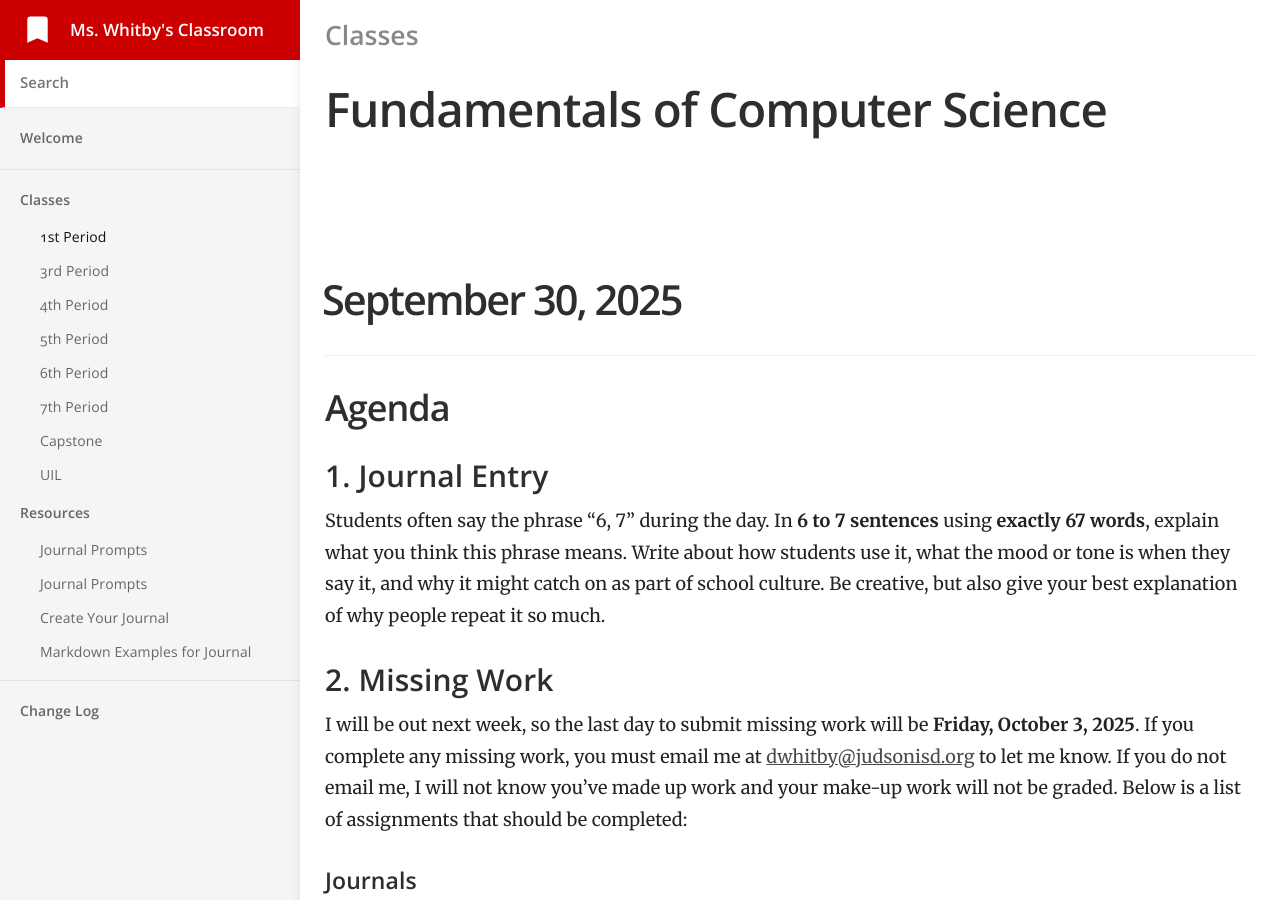
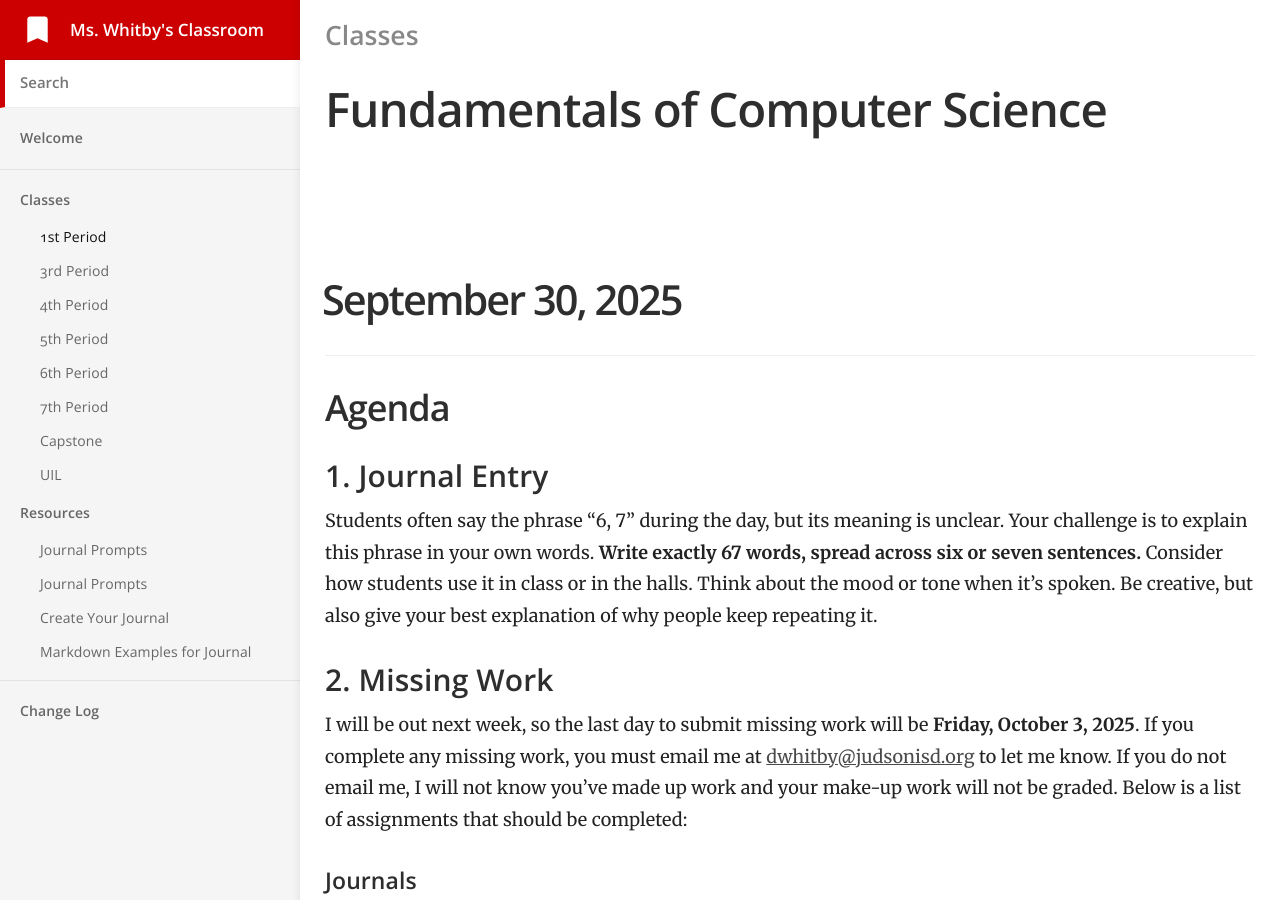
Before and after one commit to mswhitby/classroom, a Jekyll site: the page built from _docs/classes/1st.md, in a window 1280 px wide and 900 px high. Built offline with Jekyll 4.4.1, drawn with Linux system fonts in a browser that asks for light colours.

Commit message:
Updated journal

```diff
--- a/_docs/classes/1st.md
+++ b/_docs/classes/1st.md
@@ -11,7 +11,9 @@ order: 1
 
 ### 1. Journal Entry
 
-Students often say the phrase “6, 7” during the day. In **6 to 7 sentences** using **exactly 67 words**, explain what you think this phrase means. Write about how students use it, what the mood or tone is when they say it, and why it might catch on as part of school culture. Be creative, but also give your best explanation of why people repeat it so much.
+Students often say the phrase "6, 7" during the day, but its meaning is unclear. Your challenge is to explain this phrase in your own words. **Write exactly 67 words, spread across six or seven sentences.** Consider how students use it in class or in the halls. Think about the mood or tone when it's spoken. Be creative, but also give your best explanation of why people keep repeating it.
+
+<!-- Students often say the phrase “6, 7” during the day. In **6 to 7 sentences** using **exactly 67 words**, explain what you think this phrase means. Write about how students use it, what the mood or tone is when they say it, and why it might catch on as part of school culture. Be creative, but also give your best explanation of why people repeat it so much. -->
 
 ### 2. Missing Work
 
```
